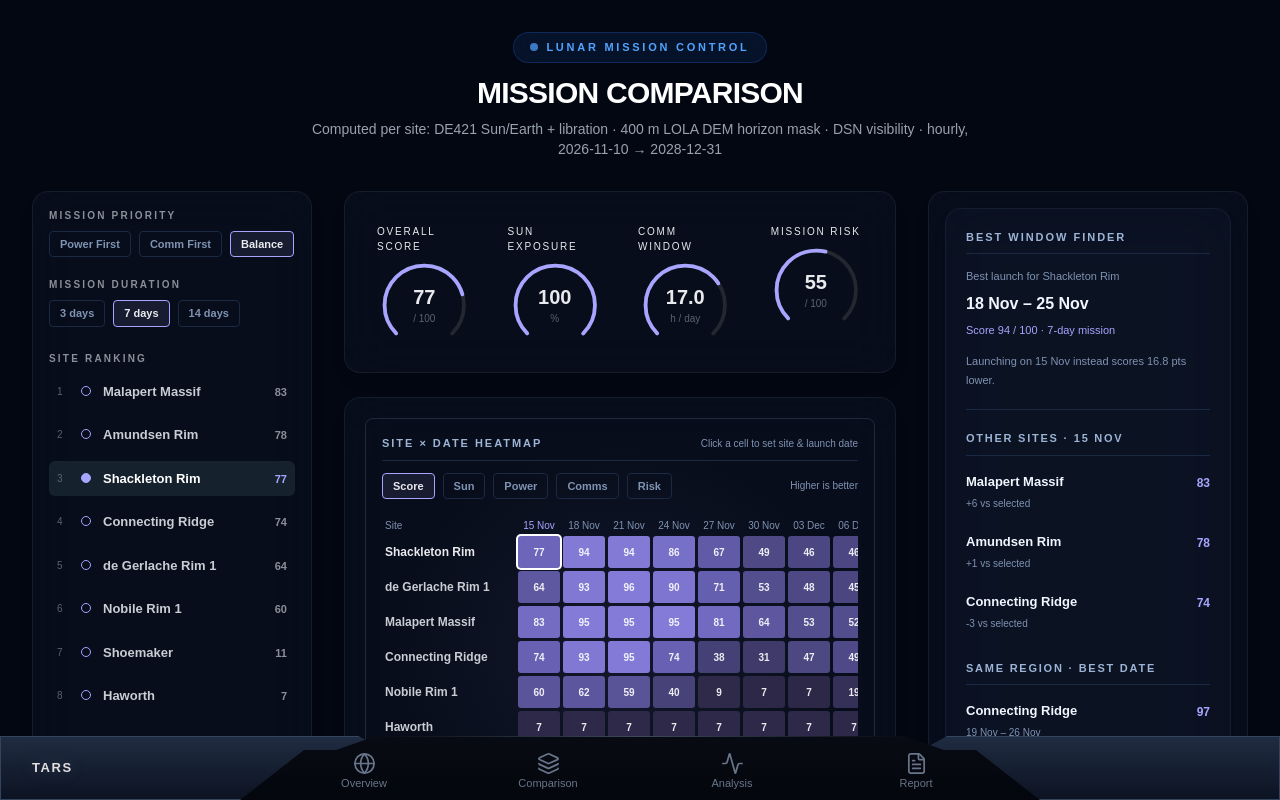
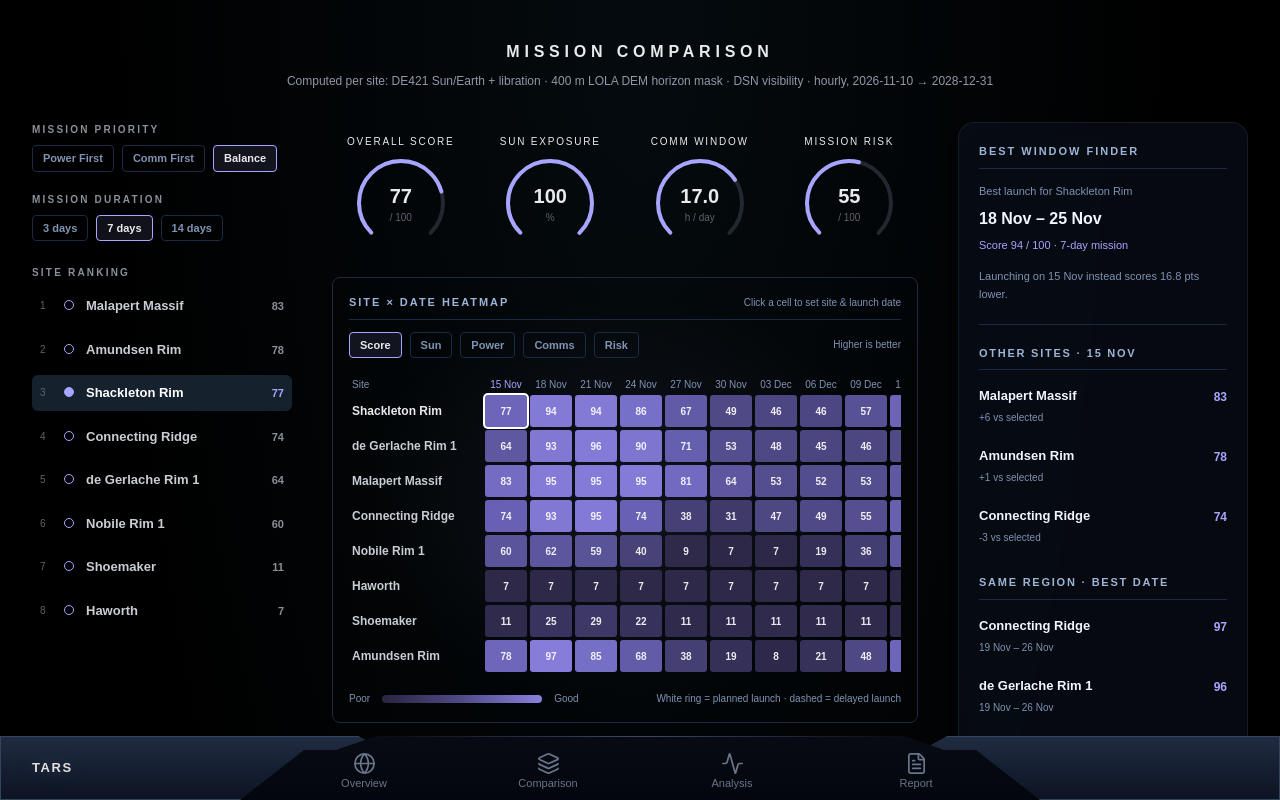
Before and after one commit to Rubaid07/next--paradox, a Next.js app: page /comparison in a window 1280 px wide. Built offline with nearby package versions, Linux system fonts and the light colour scheme.

Commit message:
change ui design

```diff
--- a/src/app/comparison/page.tsx
+++ b/src/app/comparison/page.tsx
@@ -119,24 +119,16 @@ export default function MissionComparison() {
 
   if (error) {
     return (
-      <main className="flex min-h-screen items-center justify-center bg-gray-950 p-8 text-center text-sm text-[#E8EAED]">
-        <div className="rounded-xl border border-red-500/20 bg-red-500/10 p-6 backdrop-blur-md">
-          <p className="font-medium text-red-400">Could not load <code>/data/site_series.json</code>.</p>
-          <p className="mt-1 text-xs text-gray-400">Put the file in <code>public/data/</code>.</p>
-          <span className="mt-3 block text-xs text-[#7F93B3]">{error}</span>
-        </div>
+      <main className="flex min-h-screen items-center justify-center bg-black p-8 text-center text-sm text-[#E8EAED]">
+        <p>
+          Could not load <code>/data/site_series.json</code>. Put the file in <code>public/data/</code>.
+          <span className="mt-2 block text-[#7F93B3]">{error}</span>
+        </p>
       </main>
     );
   }
   if (!series || !delayAnalysis || !team || !selSite || !atEffective.length) {
-    return (
-      <main className="flex min-h-screen items-center justify-center bg-gray-950 text-sm text-[#7F93B3]">
-        <div className="flex items-center gap-3 animate-pulse">
-          <div className="h-4 w-4 rounded-full bg-blue-500/50 animate-ping"></div>
-          <span>Loading mission data…</span>
-        </div>
-      </main>
-    );
+    return <main className="flex min-h-screen items-center justify-center bg-black text-sm text-[#7F93B3]">Loading mission data…</main>;
   }
 
   const selNow = atEffective[selIdx].m;
@@ -152,26 +144,17 @@ export default function MissionComparison() {
   const scoresById = Object.fromEntries(atEffective.map(({ site, m }) => [site.id, scoreOf(m, priority)]));
 
   return (
-    <main className="min-h-screen bg-[#030712] text-[#E8EAED] selection:bg-blue-500 selection:text-white">
-      <div className="mx-auto max-w-[1680px] px-4 pb-20 pt-8 sm:px-6 lg:px-8">
-
-        {/* Header Section */}
-        <header className="relative mb-8 text-center">
-          <div className="inline-flex items-center gap-2 rounded-full border border-blue-500/20 bg-blue-500/10 px-4 py-1.5 mb-3 backdrop-blur-md">
-            <span className="h-2 w-2 rounded-full bg-blue-400 animate-pulse"></span>
-            <span className="text-[11px] font-bold tracking-[0.25em] text-blue-400 uppercase">Lunar Mission Control</span>
-          </div>
-          <h1 className="text-2xl font-extrabold tracking-tight sm:text-3xl text-white">MISSION COMPARISON</h1>
-          <p className="mt-2 text-xs sm:text-sm text-gray-400 max-w-2xl mx-auto">
+    <main className="min-h-screen bg-black text-[#E8EAED]">
+      <div className="mx-auto max-w-[1600px] rounded-lg bg-black bg-[radial-gradient(ellipse_at_50%_0%,rgba(77,184,255,0.06),transparent_60%)] px-4 pb-24 pt-10 sm:px-8">
+        <header className="relative mb-2 flex items-center justify-center">
+          <h1 className="text-[13px] font-semibold tracking-[0.3em] sm:text-base">MISSION COMPARISON</h1>
+        </header>
+        <p className="mb-8 text-center text-[12px] text-[#9099a5]">
           Computed per site: DE421 Sun/Earth + libration · 400 m LOLA DEM horizon mask · DSN visibility · hourly, 2026-11-10 → 2028-12-31
         </p>
-        </header>
 
-        {/* Main Dashboard Grid */}
-        <div className="grid grid-cols-1 gap-6 xl:grid-cols-[280px_minmax(0,1fr)_320px] lg:gap-8">
-
-          {/* Left Sidebar: Priority & Settings */}
-          <aside className="order-2 xl:order-1 rounded-2xl border border-gray-800/60 bg-gray-900/40 p-4 backdrop-blur-xl shadow-lg">
+        <div className="grid grid-cols-1 gap-8 lg:grid-cols-[260px_minmax(0,1fr)_290px] lg:gap-10">
+          <aside className="order-2 lg:order-1">
             <MissionPriority
               priority={priority}
               onPriority={setPriority}
@@ -183,13 +166,8 @@ export default function MissionComparison() {
             />
           </aside>
 
-          {/* Central Workspace: Gauges & Heatmap */}
-          <section className="order-1 flex min-w-0 flex-col gap-6 xl:order-2">
-            <div className="rounded-2xl border border-gray-800/60 bg-gray-900/40 p-5 backdrop-blur-xl shadow-lg">
+          <section className="order-1 flex min-w-0 flex-col gap-6 lg:order-2">
             <SummaryGauges score={selScoreNow} sun={selNow.sun} commHours={selNow.commHours} risk={selNow.risk} />
-            </div>
-
-            <div className="rounded-2xl border border-gray-800/60 bg-gray-900/40 p-5 backdrop-blur-xl shadow-lg">
             <SiteDateHeatmap
               sites={sites}
               grid={grid}
@@ -206,11 +184,9 @@ export default function MissionComparison() {
                 setDelay(0);
               }}
             />
-            </div>
           </section>
 
-          {/* Right Sidebar: Window Finder */}
-          <aside className="order-3 rounded-2xl border border-gray-800/60 bg-gray-900/40 p-4 backdrop-blur-xl shadow-lg">
+          <aside className="order-3">
             <BestWindowFinder
               siteName={selSite.name}
               duration={duration}
@@ -227,8 +203,7 @@ export default function MissionComparison() {
           </aside>
         </div>
 
-        {/* Bottom Section: Science & Engineering Comparison */}
-        <div className="mt-8 rounded-2xl border border-gray-800/60 bg-gray-900/40 p-6 backdrop-blur-xl shadow-lg">
+        <div className="mt-12 space-y-12">
           <ScienceEngineeringCompare
             rows={team.rows}
             metrics={metricsById}
@@ -246,16 +221,11 @@ export default function MissionComparison() {
             duration={duration}
           />
         </div>
-
-        {/* Footer Info */}
-        <footer className="mt-10 rounded-xl border border-gray-800/40 bg-gray-950/40 p-4 text-center text-[11px] leading-relaxed text-gray-500">
-          <p>
+        <p className="mt-10 text-center text-[10px] leading-relaxed text-[#5C636D]">
           Model assumptions: {series.meta.mast_m} m mast · battery {BATTERY_HOURS} h, array = {GEN_TO_LOAD}× load · DSN min. elevation {series.meta.dsn_min_elev_deg}° · continuity = powered and Earth contact within {AUTONOMY_LIMIT_H} h.
           {sites.filter((s) => s.analysisNote.startsWith("highest")).map((s) => ` ${s.name} is evaluated at the rim crest (${s.lat.toFixed(2)}°, ${s.lon.toFixed(2)}°), not the crater centre.`)}
           {" "}DEM is 400 m resolution; slope and relief are coarse-scale values.
         </p>
-        </footer>
-
       </div>
     </main>
   );
```
Lines whose indentation alone changed are shown as unchanged.
